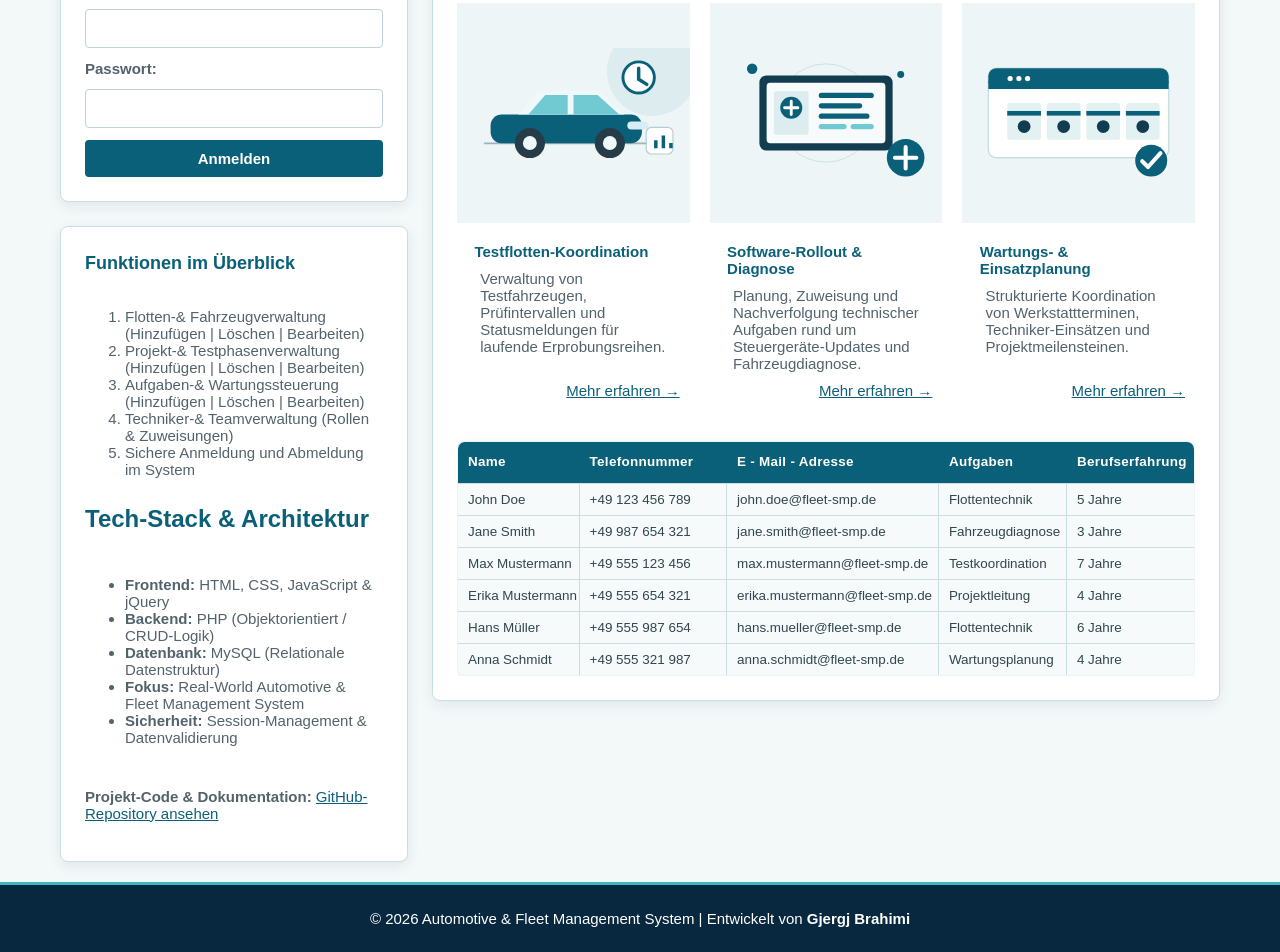
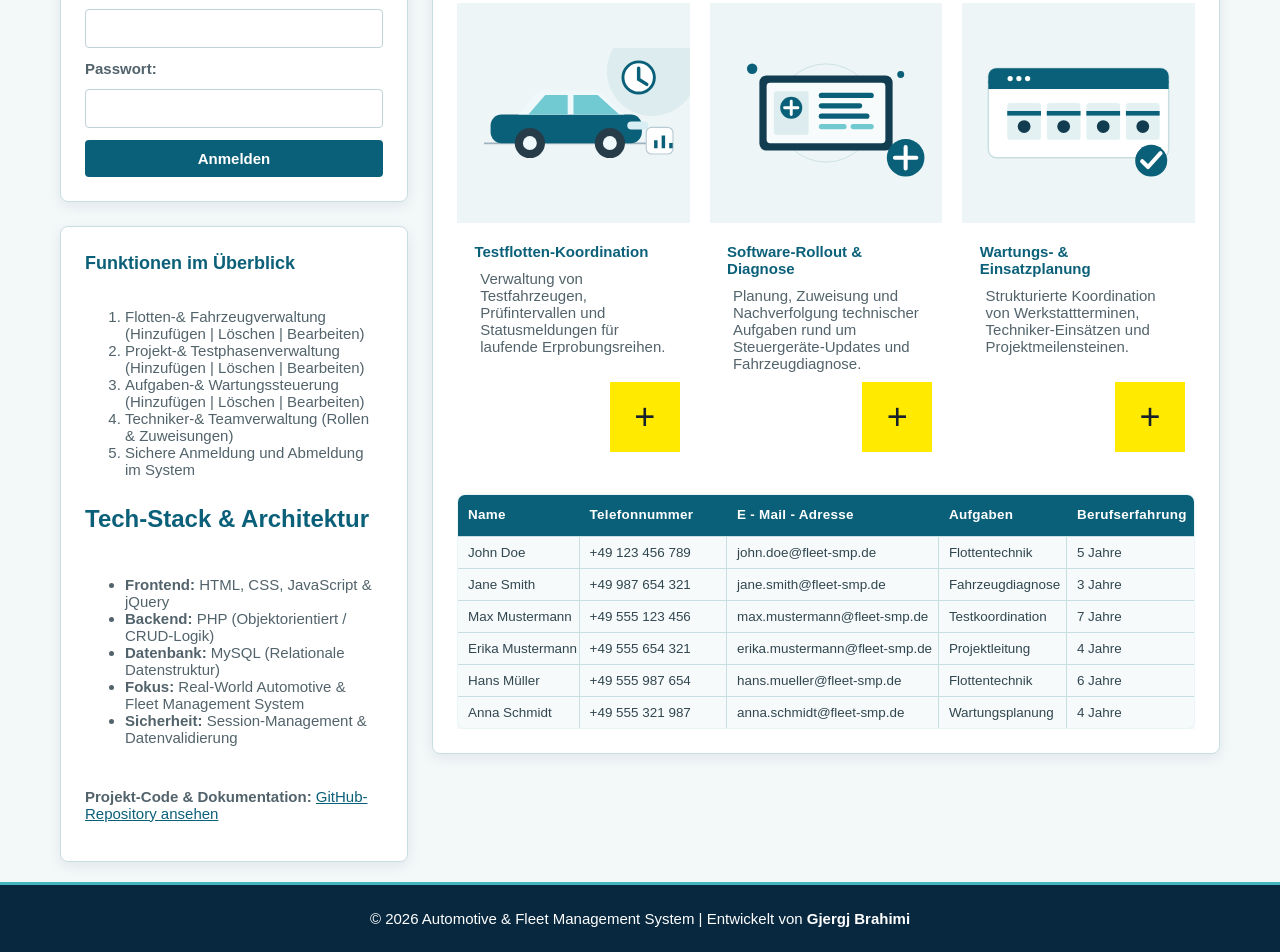
Before and after one commit to GjergjBrahimi-cyber/Automative-Fleet-Management, a plain HTML site: page index.html in a window 1280 px wide. Shown: the part 656-1608 px from the top of the page. Drawn offline with Linux system fonts and the light colour scheme.

Commit message:
Replace project links with plus buttons
Co-authored-by: Copilot <223556219+Copilot@users.noreply.github.com>

```diff
--- a/index.html
+++ b/index.html
@@ -3,7 +3,7 @@
 <head>
   <meta charset="UTF-8">
   <meta name="viewport" content="width=device-width, initial-scale=1.0">
-  <link rel="stylesheet" href="style.css?v=2">
+  <link rel="stylesheet" href="style.css?v=3">
   <title>Automotive &amp; Fleet Management</title>
 </head>
 <body>
@@ -68,19 +68,19 @@
           <img src="images/testflotte.svg" alt="Illustration eines Testfahrzeugs für die Flottenkoordination" title="Testflotten-Koordination">
           <h4 class="title">Testflotten-Koordination</h4>
           <p>Verwaltung von Testfahrzeugen, Prüfintervallen und Statusmeldungen für laufende Erprobungsreihen.</p>
-          <a href="projekte.html">Mehr erfahren &rarr;</a>
+          <a class="project-link" href="projekte.html" aria-label="Mehr über Testflotten-Koordination erfahren"><span aria-hidden="true">+</span></a>
         </article>
         <article class="pitem">
           <img src="images/software-diagnose.svg" alt="Illustration eines Techniksystems für Software-Diagnose" title="Software-Rollout und Diagnose">
           <h4 class="title">Software-Rollout & Diagnose</h4>
           <p>Planung, Zuweisung und Nachverfolgung technischer Aufgaben rund um Steuergeräte-Updates und Fahrzeugdiagnose.</p>
-          <a href="projekte.html">Mehr erfahren &rarr;</a>
+          <a class="project-link" href="projekte.html" aria-label="Mehr über Software-Rollout und Diagnose erfahren"><span aria-hidden="true">+</span></a>
         </article>
         <article class="pitem">
           <img src="images/wartungsplanung.svg" alt="Illustration einer digitalen Wartungs- und Einsatzplanung" title="Wartungs- und Einsatzplanung">
           <h4 class="title">Wartungs- & Einsatzplanung</h4>
           <p>Strukturierte Koordination von Werkstattterminen, Techniker-Einsätzen und Projektmeilensteinen.</p>
-          <a href="projekte.html">Mehr erfahren &rarr;</a>
+          <a class="project-link" href="projekte.html" aria-label="Mehr über Wartungs- und Einsatzplanung erfahren"><span aria-hidden="true">+</span></a>
         </article>
       </section>
       <div class="table-scroll" role="region" aria-label="Projektmitglieder" tabindex="0">
--- a/style.css
+++ b/style.css
@@ -270,14 +270,31 @@ a:hover {
     margin: 10px auto;
 }
 
-.pitem a {
+.pitem .project-link {
+    display: grid;
+    place-items: center;
     align-self: flex-end;
-    margin: auto 10px 0;
-    color: var(--color-primary);
+    width: 70px;
+    height: 70px;
+    margin: auto 10px 0 0;
+    background-color: #ffea00;
+    color: #17212b;
+    font-size: 36px;
+    font-weight: 300;
+    line-height: 1;
+    text-decoration: none;
+    transition: background-color 0.2s ease, transform 0.2s ease;
 }
-.pitem a:hover {
-    text-decoration: overline;
 
+.pitem .project-link:hover {
+    background-color: #f2d900;
+    color: #17212b;
+    transform: rotate(90deg);
+}
+
+.pitem .project-link:focus-visible {
+    outline: 3px solid var(--color-primary);
+    outline-offset: 3px;
 }
 /** Members Table **/
 #members {
```
